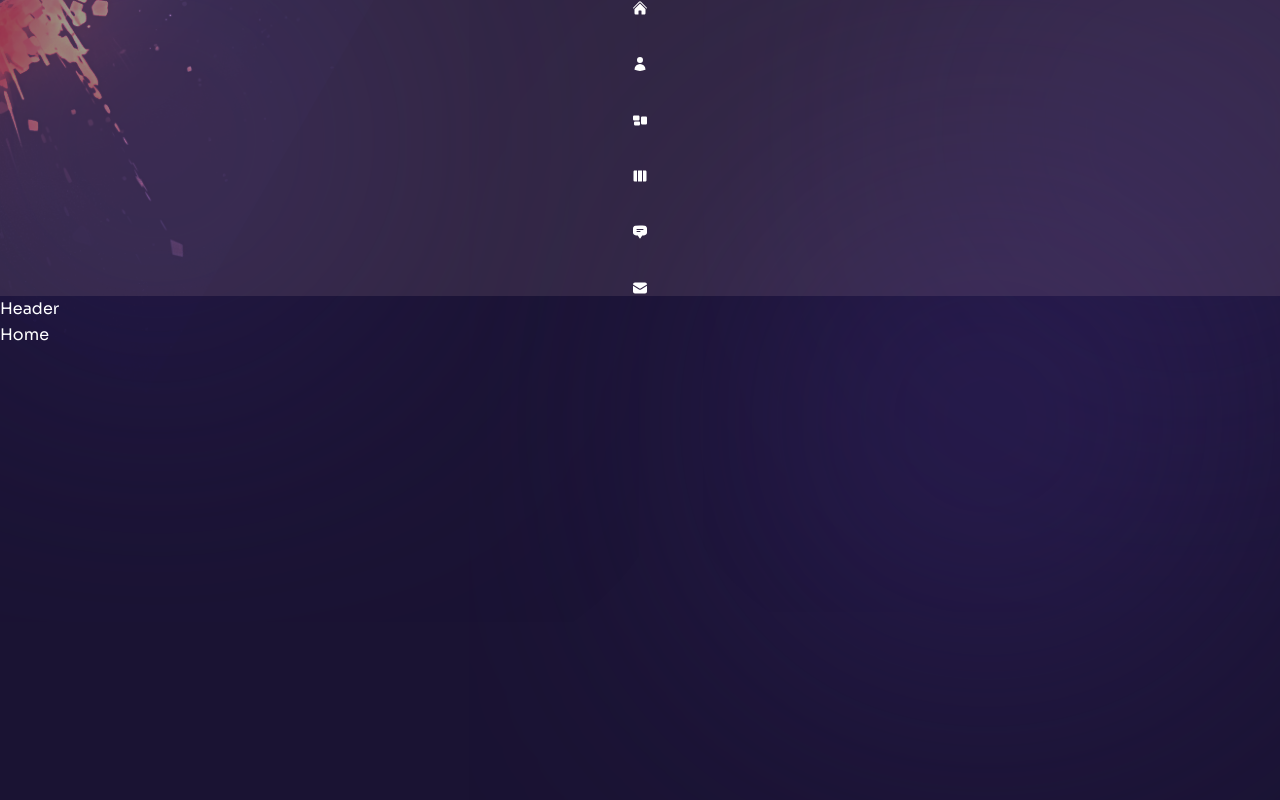
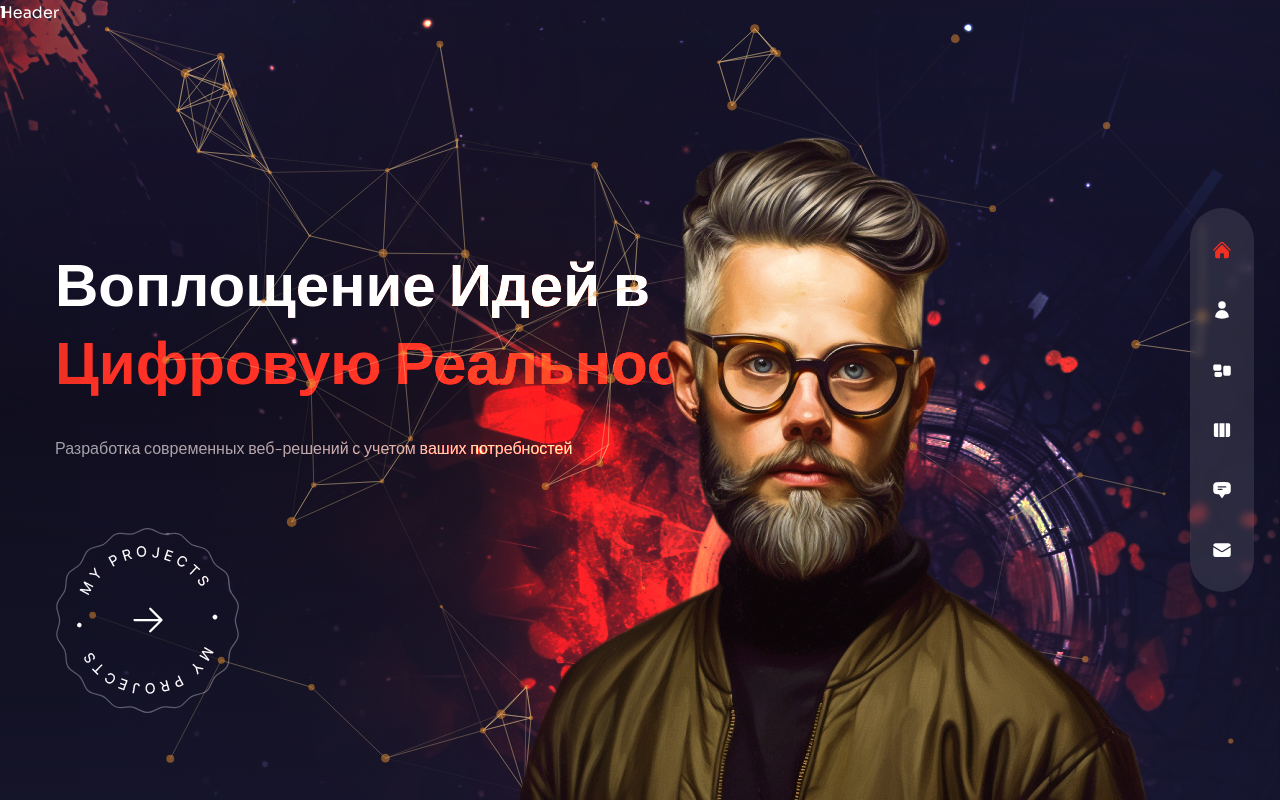
Before and after one commit to DalerKhusainov/my-new-portfolio-v1, a Next.js app: page / in a window 1280 px wide. Built offline with nearby package versions, Linux system fonts and the light colour scheme.

Commit message:
Added navbar, home page and implemented animation for switching pages.

```diff
--- a/components/Avatar.js
+++ b/components/Avatar.js
@@ -1,5 +1,17 @@
+import Image from "next/image";
+
 const Avatar = () => {
-  return <div>Avatar</div>;
+  return (
+    <div className="hidden xl:flex xl:max-w-none">
+      <Image
+        src="/avatar.png"
+        width={737}
+        height={678}
+        alt=""
+        className="w-full h-full translate-z-0"
+      />
+    </div>
+  );
 };
 
 export default Avatar;
--- a/components/Header.js
+++ b/components/Header.js
@@ -1,5 +1,5 @@
 const Header = () => {
-  return <header>Header</header>;
+  return <header className="absolute z-30 w-full">Header</header>;
 };
 
 export default Header;
--- a/components/Nav.js
+++ b/components/Nav.js
@@ -32,11 +32,28 @@ const Nav = () => {
   const router = useRouter();
   const pathname = router.pathname;
   return (
-    <nav>
-      <div className="flex w-full xl:flex-col items-center justify-between xl:justify-center gap-y-10 px-4 md:px-40 xl:px-0 h-80 bg-red-200/10 xl:h-max">
+    <nav className="fixed bottom-0 flex flex-col items-center xl:justify-center gap-y-4 h-max mt-auto xl:right-[2%] z-50 top-0 w-full xl:w-16 xl:max-w-md xl:h-screen">
+      <div className="flex items-center justify-between w-full px-4 py-8 text-3xl xl:flex-col xl:justify-center gap-y-10 md:px-40 xl:px-0 h-[80px] xl:h-max bg-white/10 backdrop-blur-sm xl:text-xl xl:rounded-full">
         {navData.map((link, index) => (
-          <Link key={index} href={link.path}>
-            {link.icon}
+          <Link
+            className={`${
+              pathname === link.path && "text-accent"
+            } relative flex items-center group hover:text-accent transition-all duration-300`}
+            key={index}
+            href={link.path}
+          >
+            {/* tooltip */}
+            <div className="absolute right-0 hidden pr-14 xl:group-hover:flex">
+              <div className="bg-white relative flex text-primary items-center p-[6px] rounded-[3px]">
+                <div className="text-[12px] leading-none font-semibold capitalize">
+                  {link.name}
+                </div>
+                {/* triangle */}
+                <div className="border-solid border-l-white border-l-8 border-y-transparent border-y-[6px] border-r-0 absolute -right-2"></div>
+              </div>
+            </div>
+            {/* icon */}
+            <div>{link.icon}</div>
           </Link>
         ))}
       </div>
--- a/components/ParticlesContainer.js
+++ b/components/ParticlesContainer.js
@@ -1,5 +1,93 @@
+import { Particles } from "react-tsparticles";
+import { loadFull } from "tsparticles";
+import { useCallback } from "react";
+import { distance } from "framer-motion";
+
 const ParticlesContainer = () => {
-  return <div>Particles Container</div>;
+  // init
+  const particlesInit = useCallback(async (engine) => {
+    await loadFull(engine);
+  }, []);
+
+  const particlesLoaded = useCallback(async () => {}, []);
+
+  return (
+    <Particles
+      className="absolute w-full h-full translate-z-0"
+      id="tsparticles"
+      init={particlesInit}
+      loaded={particlesLoaded}
+      options={{
+        fullScreen: { enable: false },
+        background: { color: { value: "" } },
+        fpsLimit: 120,
+        interactivity: {
+          events: {
+            onClick: {
+              enable: false,
+              mode: "push",
+            },
+            onHover: {
+              enable: true,
+              mode: "repulse",
+            },
+            resize: true,
+          },
+          modes: {
+            push: {
+              quantity: 90,
+            },
+            repulse: {
+              distance: 200,
+              duration: 0.4,
+            },
+          },
+        },
+        particles: {
+          color: {
+            value: "#e68e2e",
+          },
+          links: {
+            color: "#f5d393",
+            distance: 150,
+            enable: true,
+            opacity: 0.5,
+            width: 1,
+          },
+          collisions: {
+            enable: true,
+          },
+          move: {
+            directions: "none",
+            enable: true,
+            outMode: {
+              default: "bounce",
+            },
+            random: false,
+            speed: 1,
+            straight: false,
+          },
+          number: {
+            density: {
+              enable: true,
+              area: 800,
+            },
+            value: 80,
+          },
+          opacity: {
+            value: 0.5,
+          },
+          shape: {
+            type: "circle",
+          },
+          size: {
+            value: { min: 1, max: 5 },
+          },
+        },
+        detectRetina: true,
+      }}
+    />
+  );
 };
 
 export default ParticlesContainer;
--- a/components/ProjectsBtn.js
+++ b/components/ProjectsBtn.js
@@ -1,5 +1,25 @@
+import Image from "next/image";
+import Link from "next/link";
+import { HiArrowRight } from "react-icons/hi2";
+
 const ProjectsBtn = () => {
-  return <div>Project Btn</div>;
+  return (
+    <div className="mx-auto xl:mx-0">
+      <Link
+        href="/work"
+        className="relative w-[185px] h-[185px] flex justify-center items-center bg-circleStar bg-cover bg-center bg-no-repeat group"
+      >
+        <Image
+          src="/rounded-text.png"
+          width={141}
+          height={148}
+          alt=""
+          className="animate-spin-slow w-full h-full max-w-[141px] max-h-[148px]"
+        />
+        <HiArrowRight className="absolute text-4xl transition-all duration-300 group-hover:translate-x-2" />
+      </Link>
+    </div>
+  );
 };
 
 export default ProjectsBtn;
--- a/components/Transition.js
+++ b/components/Transition.js
@@ -1,7 +1,53 @@
+import { motion } from "framer-motion";
+
+const transitionVariants = {
+  initial: {
+    x: "100%",
+    width: "100%",
+  },
+  animate: {
+    x: "0%",
+    width: "0%",
+  },
+  exit: {
+    x: ["0%", "100%"],
+    width: ["0%", "100%"],
+  },
+};
+
 const Transition = () => {
   return (
     <>
-      <div>Transition</div>
+      <motion.div
+        className="fixed top-0 bottom-0 right-full w-screen h-screen z-30 bg-[#2e2257]"
+        variants={transitionVariants}
+        initial="initial"
+        animate="animate"
+        exit="exit"
+        transition={{ delay: 0.2, duration: 0.6, ease: "easeInOut" }}
+      >
+        1
+      </motion.div>
+      <motion.div
+        className="fixed top-0 bottom-0 right-full w-screen h-screen z-20 bg-[#3b2d71]"
+        variants={transitionVariants}
+        initial="initial"
+        animate="animate"
+        exit="exit"
+        transition={{ delay: 0.4, duration: 0.6, ease: "easeInOut" }}
+      >
+        1
+      </motion.div>
+      <motion.div
+        className="fixed top-0 bottom-0 right-full w-screen h-screen z-10 bg-[#4b3792]"
+        variants={transitionVariants}
+        initial="initial"
+        animate="animate"
+        exit="exit"
+        transition={{ delay: 0.6, duration: 0.6, ease: "easeInOut" }}
+      >
+        1
+      </motion.div>
     </>
   );
 };
--- a/pages/_app.js
+++ b/pages/_app.js
@@ -1,10 +1,19 @@
 import "../styles/globals.css";
 import Layout from "../components/Layout";
+import Transition from "../components/Transition";
+import { useRouter } from "next/router";
+import { AnimatePresence, motion } from "framer-motion";
 
 function MyApp({ Component, pageProps }) {
+  const router = useRouter();
   return (
     <Layout>
-      <Component {...pageProps} />
+      <AnimatePresence mode="wait">
+        <motion.div key={router.route} className="h-full">
+          <Transition />
+          <Component {...pageProps} />
+        </motion.div>
+      </AnimatePresence>
     </Layout>
   );
 }
--- a/pages/index.js
+++ b/pages/index.js
@@ -1,5 +1,72 @@
+import Image from "next/image";
+import ParticlesContainer from "../components/ParticlesContainer";
+import ProjectsBtn from "../components/ProjectsBtn";
+import Avatar from "../components/Avatar";
+import { motion } from "framer-motion";
+import { fadeIn } from "../variants";
+
 const Home = () => {
-  return <div>Home</div>;
+  return (
+    <div className="h-full bg-primary/60">
+      {/* text */}
+      <div className="w-full h-full bg-gradient-to-t from-primary/10 via-black/30 to-black/10">
+        <div className="container flex flex-col justify-center h-full mx-auto text-center xl:pt-40 xl:text-left">
+          {/* title */}
+          <motion.h1
+            variants={fadeIn("down", 0.2)}
+            initial="hidden"
+            animate="show"
+            exit="hidden"
+            className="h1"
+          >
+            Воплощение Идей в<br />{" "}
+            <span className="text-accent">Цифровую Реальность</span>
+          </motion.h1>
+          {/* subtitle */}
+          <motion.p
+            variants={fadeIn("down", 0.3)}
+            initial="hidden"
+            animate="show"
+            exit="hidden"
+            className="max-w-sm mx-auto mb-10 xl:max-w-xl xl:mx-0 xl:mb-16"
+          >
+            Разработка современных веб-решений с учетом ваших потребностей
+          </motion.p>
+          {/* btn */}
+          <div className="relative flex justify-center xl:hidden">
+            <ProjectsBtn />
+          </div>
+          <motion.div
+            variants={fadeIn("down", 0.4)}
+            initial="hidden"
+            animate="show"
+            exit="hidden"
+            className="hidden xl:flex"
+          >
+            <ProjectsBtn />
+          </motion.div>
+        </div>
+      </div>
+      {/* image */}
+      <div className="w-[1200px] h-full absolute right-0 bottom-0">
+        {/* bg img */}
+        <div className="absolute w-full h-full bg-none xl:bg-explosion xl:bg-cover xl:bg-right xl:bg-no-repeat mix-blend-color-dodge translate-z-0"></div>
+        {/* particles */}
+        <ParticlesContainer />
+        {/* avatar img */}
+        <motion.div
+          variants={fadeIn("up", 0.5)}
+          initial="hidden"
+          animate="show"
+          exit="hidden"
+          transition={{ duration: 1, ease: "easeInOut" }}
+          className="w-full h-full max-w-[737px] max-h-[678px] absolute -bottom-32 lg:bottom-0 lg:right-[8%]"
+        >
+          <Avatar />
+        </motion.div>
+      </div>
+    </div>
+  );
 };
 
 export default Home;
```
